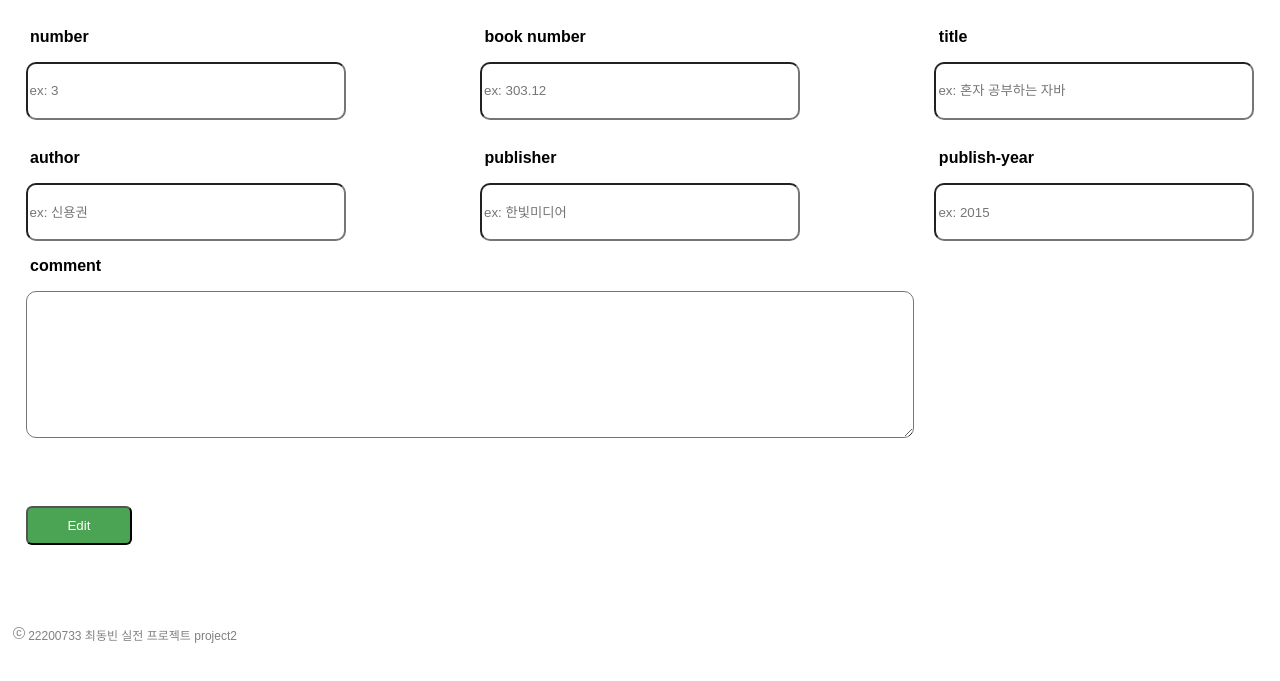
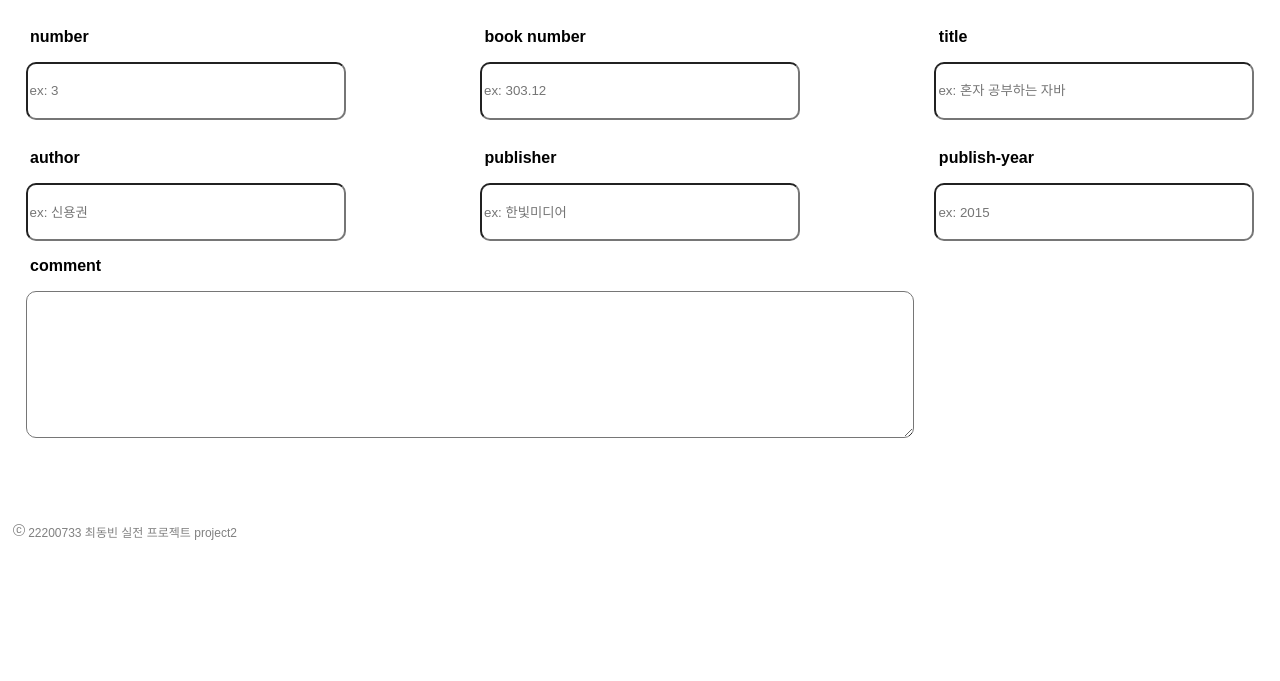
Before and after one commit to EastBean/Project2_Front-end_Development, a plain HTML site: page view.html in a window 1280 px wide. Shown: the part 75-756 px from the top of the page. Drawn offline with Linux system fonts and the light colour scheme.

Commit message:
modify viewpage

```diff
--- a/view.html
+++ b/view.html
@@ -10,7 +10,7 @@
 </head>
 
 <body>
-    <form name="form1" onsubmit="return validateFrom()">
+    <div>
         <div class="index-line1">
             <div class="index-myBookManager" onclick="location.href='index.html'">&nbsp;My Book Manager</div>
             <!-- Navigation Bar -->
@@ -54,9 +54,9 @@
             <p><b>&nbsp;comment</b></p>
             <textarea readonly class="comment"></textarea>
         </div>
-        <div class="last-row">
+        <!-- <div class="last-row">
             <button class="add-button2" value="Edit" onclick="editMove">Edit</button>
-        </div>
+        </div> -->
         <div class="footer">
             <svg xmlns="http://www.w3.org/2000/svg" width="12" height="48" fill="gray" class="bi bi-c-circle"
                 viewBox="0 0 16 16">
@@ -65,7 +65,7 @@
             </svg>
             <p class="footer-content">&nbsp;22200733 최동빈 실전 프로젝트 project2</p>
         </div>
-    </form>
+    </div>
 
     <script>
         const urlParams = new URLSearchParams(window.location.search);
```
